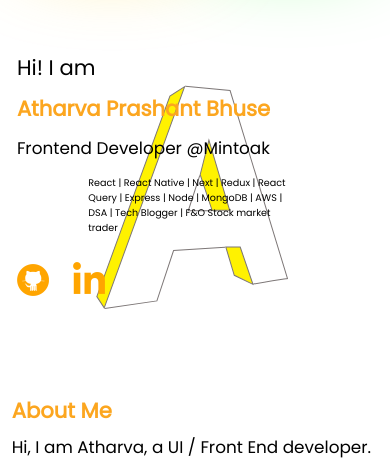
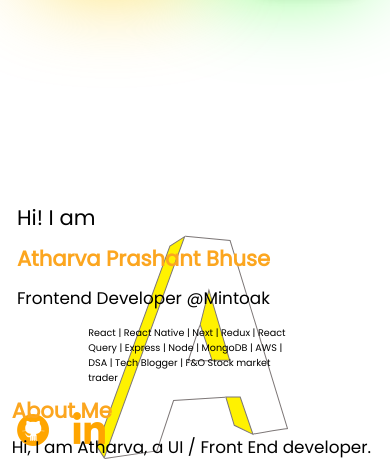
Before and after one commit to atharvabhuse/portfolio, a React (Create React App) app: page / in a window 390 px wide. Shown: the part 418-879 px from the top of the page. Built offline with nearby package versions, Linux system fonts and the light colour scheme.

Commit message:
light mode initial

```diff
--- a/src/components/Intro.css
+++ b/src/components/Intro.css
@@ -182,7 +182,7 @@
         background-size: cover;
         padding-bottom: 0;
         margin-top: 6vh;
-        margin-bottom: 0vh;
+        margin-bottom: -150px;
         padding-top: 1vh;
         justify-content: flex-start;
         align-items: flex-start;
```
